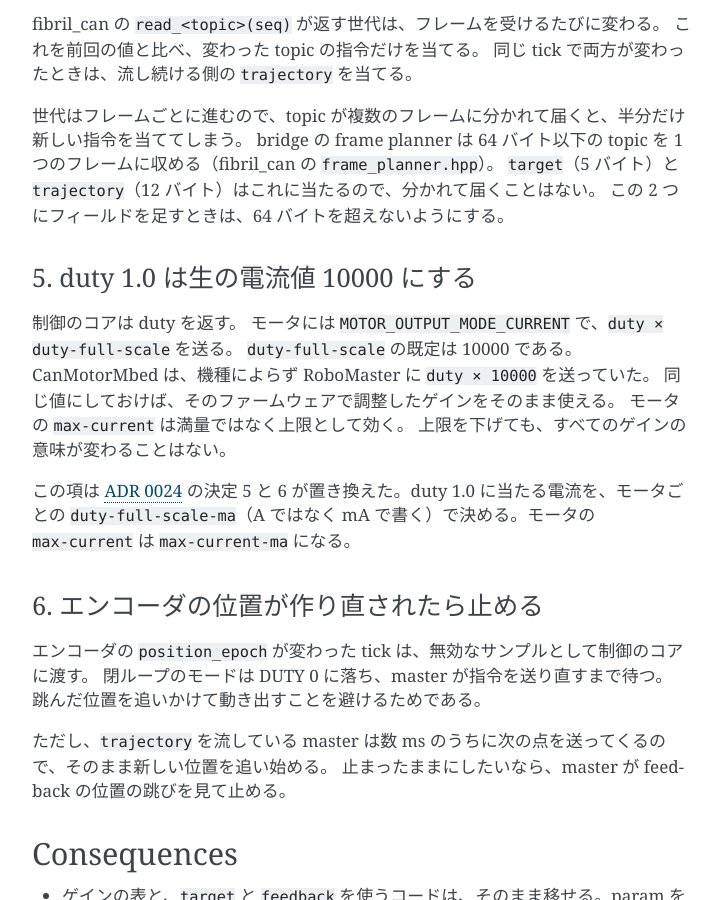
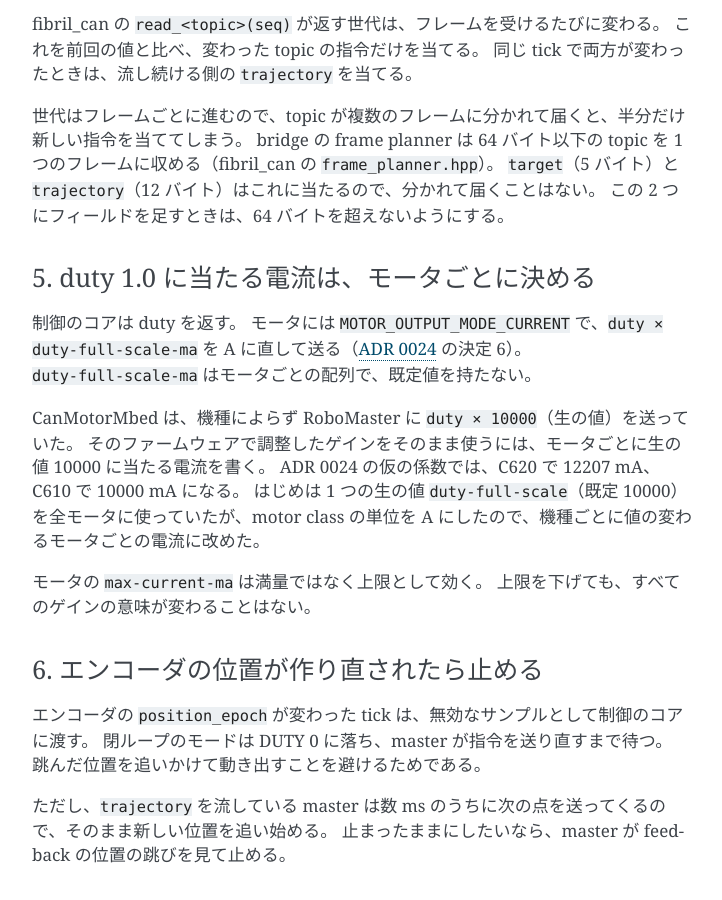
Before and after one commit to ForteFibre/fibril_zephyr, a Sphinx documentation site: the page built from doc/adr/0010-md-motor-block-type.md, in a window 1280 px wide and 900 px high, scrolled down 1946 px. Shown: the whole window, without its empty margins (388-1110 px from the left). Built offline with Sphinx 7.4.7, drawn with Linux system fonts in a browser that asks for light colours; some of the changed text lies outside the part shown.

Commit message:
docs(adr): ADR 0010 と 0013 の単位の決定を、追記でなく本文を改訂して A にする
どちらも Proposed で、index.md が書き換えを禁じるのは採用後の本文だけ
である。末尾に「置き換えた」と足すと、古い決定と新しい決定が同じ項に
並び、どちらが今の決まりかを読み手が組み立てる必要がある。決定の本文を
今の内容にし、前の値と変えた理由は経緯として残す。

Co-Authored-By: Claude Opus 5.5 <noreply@anthropic.com>

```diff
--- a/doc/adr/0010-md-motor-block-type.md
+++ b/doc/adr/0010-md-motor-block-type.md
@@ -71,17 +71,19 @@ bridge の frame planner は 64 バイト以下の topic を 1 つのフレー
 `target`（5 バイト）と `trajectory`（12 バイト）はこれに当たるので、分かれて届くことはない。
 この 2 つにフィールドを足すときは、64 バイトを超えないようにする。
 
-### 5. duty 1.0 は生の電流値 10000 にする
+### 5. duty 1.0 に当たる電流は、モータごとに決める
 
 制御のコアは duty を返す。
-モータには `MOTOR_OUTPUT_MODE_CURRENT` で、`duty × duty-full-scale` を送る。
-`duty-full-scale` の既定は 10000 である。
-CanMotorMbed は、機種によらず RoboMaster に `duty × 10000` を送っていた。
-同じ値にしておけば、そのファームウェアで調整したゲインをそのまま使える。
-モータの `max-current` は満量ではなく上限として効く。
+モータには `MOTOR_OUTPUT_MODE_CURRENT` で、`duty × duty-full-scale-ma` を A に直して送る（[ADR 0024](0024-motor-class-si-units.md) の決定 6）。
+`duty-full-scale-ma` はモータごとの配列で、既定値を持たない。
+
+CanMotorMbed は、機種によらず RoboMaster に `duty × 10000`（生の値）を送っていた。
+そのファームウェアで調整したゲインをそのまま使うには、モータごとに生の値 10000 に当たる電流を書く。
+ADR 0024 の仮の係数では、C620 で 12207 mA、C610 で 10000 mA になる。
+はじめは 1 つの生の値 `duty-full-scale`（既定 10000）を全モータに使っていたが、motor class の単位を A にしたので、機種ごとに値の変わるモータごとの電流に改めた。
+
+モータの `max-current-ma` は満量ではなく上限として効く。
 上限を下げても、すべてのゲインの意味が変わることはない。
-
-この項は [ADR 0024](0024-motor-class-si-units.md) の決定 5 と 6 が置き換えた。duty 1.0 に当たる電流を、モータごとの `duty-full-scale-ma`（A ではなく mA で書く）で決める。モータの `max-current` は `max-current-ma` になる。
 
 ### 6. エンコーダの位置が作り直されたら止める
 
```
Also changed, not shown: doc/adr/0013-md-motor-calibration-and-current.md (+9 -9 lines), doc/adr/0024-motor-class-si-units.md (+4 -4 lines).
